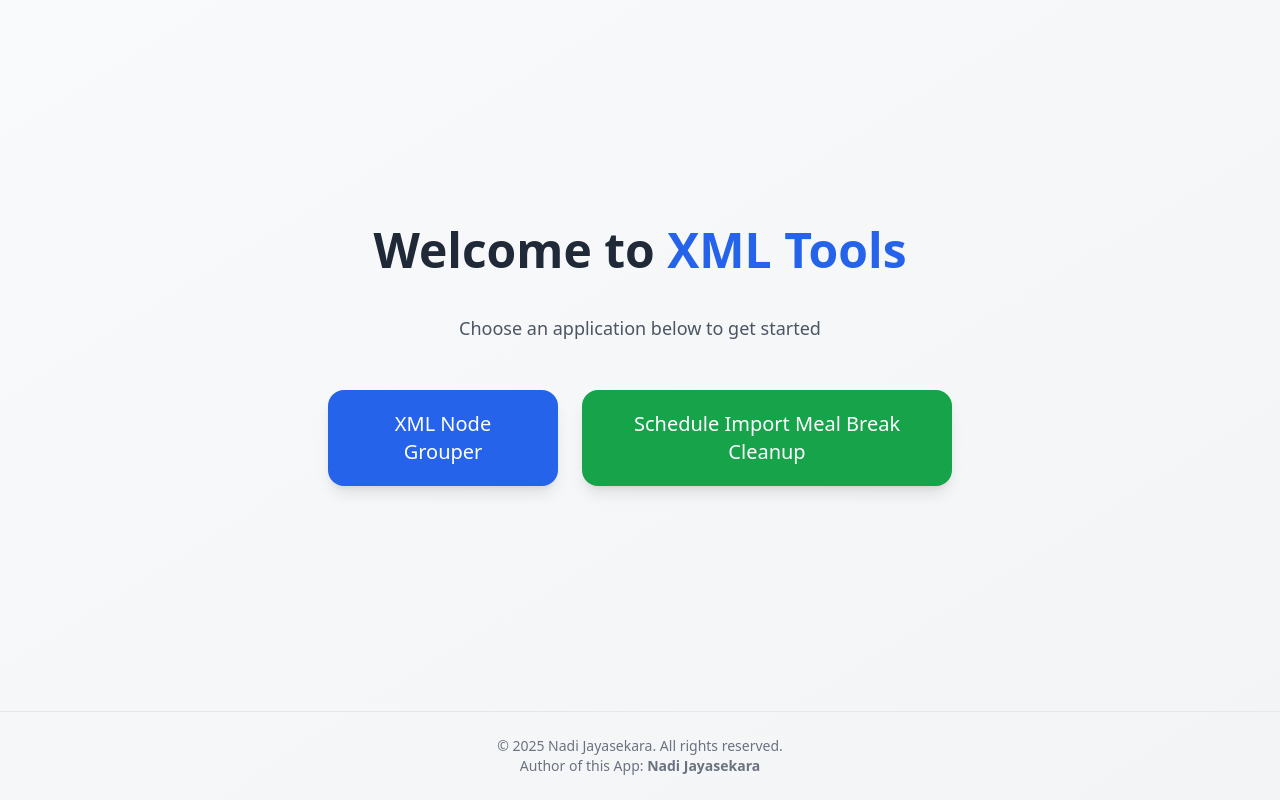
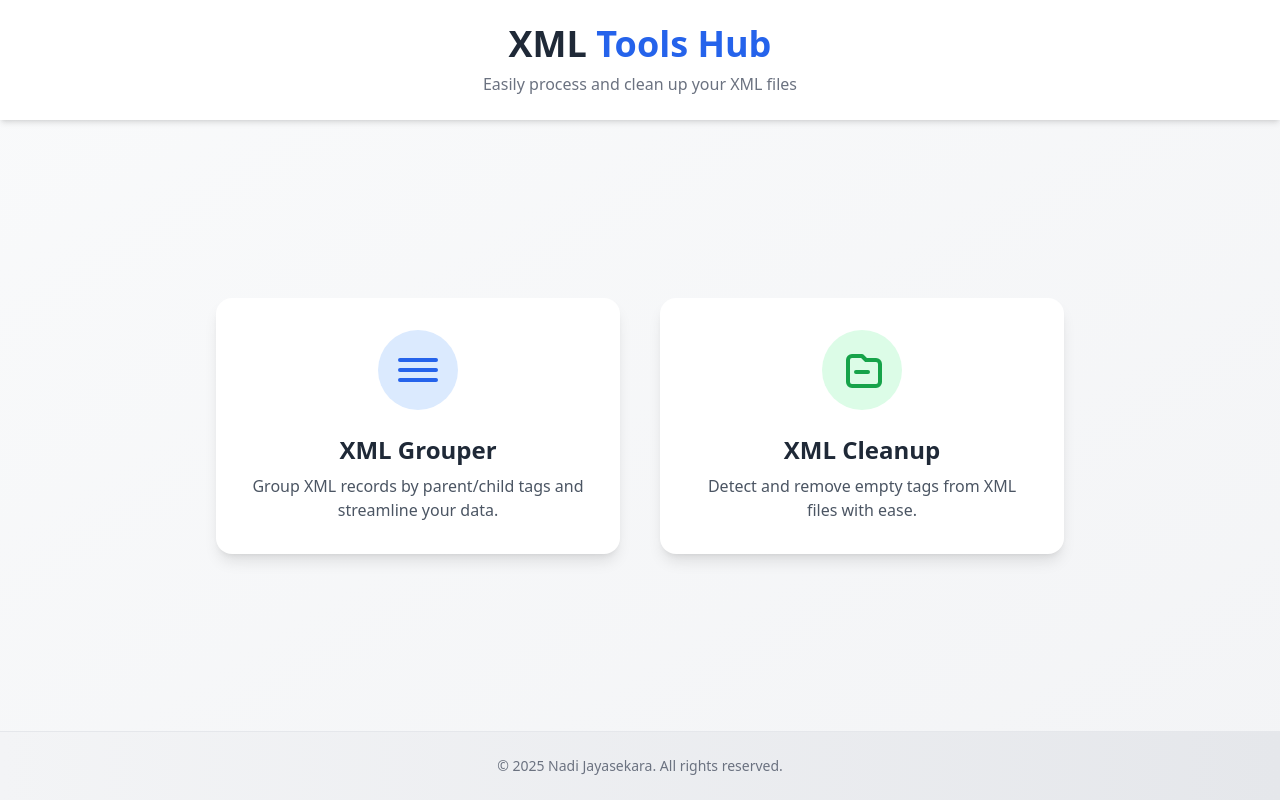
Before and after one commit to nadithakj/nodegrouper, a FastAPI app: page / in a window 1280 px wide. Run offline with FastAPI, Linux system fonts and the light colour scheme; some libraries are stand-ins or nearby versions.

Commit message:
Update landing.html

```diff
--- a/templates/landing.html
+++ b/templates/landing.html
@@ -2,43 +2,57 @@
 <html lang="en">
 <head>
   <meta charset="UTF-8">
-  <title>Welcome | XML Tools</title>
+  <title>XML Tools Hub</title>
   <script src="https://cdn.tailwindcss.com"></script>
 </head>
-<body class="min-h-screen bg-gradient-to-br from-gray-50 to-gray-100 flex flex-col justify-between font-sans">
+<body class="min-h-screen bg-gradient-to-br from-gray-50 to-gray-100 flex flex-col font-sans">
 
-  <!-- Main Content -->
+  <!-- Header -->
+  <header class="p-6 bg-white shadow-md">
+    <h1 class="text-4xl font-extrabold text-center text-gray-800">
+      XML <span class="text-blue-600">Tools Hub</span>
+    </h1>
+    <p class="text-center text-gray-500 mt-2">Easily process and clean up your XML files</p>
+  </header>
+
+  <!-- Main -->
   <main class="flex-grow flex items-center justify-center">
-    <div class="text-center max-w-2xl mx-auto px-6">
-      <h1 class="text-5xl font-extrabold mb-10 text-gray-800">
-        Welcome to <span class="text-blue-600">XML Tools</span>
-      </h1>
+    <div class="grid grid-cols-1 md:grid-cols-2 gap-10 max-w-4xl w-full p-6">
 
-      <p class="text-lg text-gray-600 mb-12">
-        Choose an application below to get started
-      </p>
+      <!-- XML Grouper -->
+      <a href="/xml_grouper"
+         class="group bg-white p-8 rounded-2xl shadow-lg hover:shadow-2xl transition transform hover:-translate-y-1 flex flex-col items-center text-center">
+        <!-- Icon -->
+        <div class="bg-blue-100 text-blue-600 p-4 rounded-full mb-6 group-hover:bg-blue-200">
+          <svg xmlns="http://www.w3.org/2000/svg" class="h-12 w-12" fill="none" viewBox="0 0 24 24" stroke="currentColor">
+            <path stroke-linecap="round" stroke-linejoin="round" stroke-width="2" d="M3 7h18M3 12h18M3 17h18" />
+          </svg>
+        </div>
+        <!-- Text -->
+        <h2 class="text-2xl font-bold text-gray-800 mb-2">XML Grouper</h2>
+        <p class="text-gray-600">Group XML records by parent/child tags and streamline your data.</p>
+      </a>
 
-      <!-- Button Group -->
-      <div class="flex flex-col sm:flex-row justify-center gap-6">
-        <!-- XML Node Grouper -->
-        <a href="/app"
-           class="bg-blue-600 text-white px-10 py-5 rounded-2xl text-xl shadow-lg hover:bg-blue-700 transition transform hover:-translate-y-1 hover:shadow-xl">
-          XML Node Grouper
-        </a>
+      <!-- XML Cleanup -->
+      <a href="/meal_cleanup"
+         class="group bg-white p-8 rounded-2xl shadow-lg hover:shadow-2xl transition transform hover:-translate-y-1 flex flex-col items-center text-center">
+        <!-- Icon -->
+        <div class="bg-green-100 text-green-600 p-4 rounded-full mb-6 group-hover:bg-green-200">
+          <svg xmlns="http://www.w3.org/2000/svg" class="h-12 w-12" fill="none" viewBox="0 0 24 24" stroke="currentColor">
+            <path stroke-linecap="round" stroke-linejoin="round" stroke-width="2" d="M9 13h6m2 7H7a2 2 0 01-2-2V7a2 2 0 012-2h5l2 2h5a2 2 0 012 2v9a2 2 0 01-2 2z" />
+          </svg>
+        </div>
+        <!-- Text -->
+        <h2 class="text-2xl font-bold text-gray-800 mb-2">XML Cleanup</h2>
+        <p class="text-gray-600">Detect and remove empty tags from XML files with ease.</p>
+      </a>
 
-        <!-- Meal Break Cleanup -->
-        <a href="/meal_cleanup"
-           class="bg-green-600 text-white px-10 py-5 rounded-2xl text-xl shadow-lg hover:bg-green-700 transition transform hover:-translate-y-1 hover:shadow-xl">
-          Schedule Import Meal Break Cleanup
-        </a>
-      </div>
     </div>
   </main>
 
   <!-- Footer -->
-  <footer class="p-6 text-center text-gray-500 text-sm border-t border-gray-200">
-    &copy; 2025 Nadi Jayasekara. All rights reserved. <br>
-    Author of this App: <strong>Nadi Jayasekara</strong>
+  <footer class="p-6 text-center text-gray-500 text-sm bg-gradient-to-r from-gray-100 to-gray-200 border-t">
+    &copy; 2025 Nadi Jayasekara. All rights reserved.
   </footer>
 
 </body>
```
